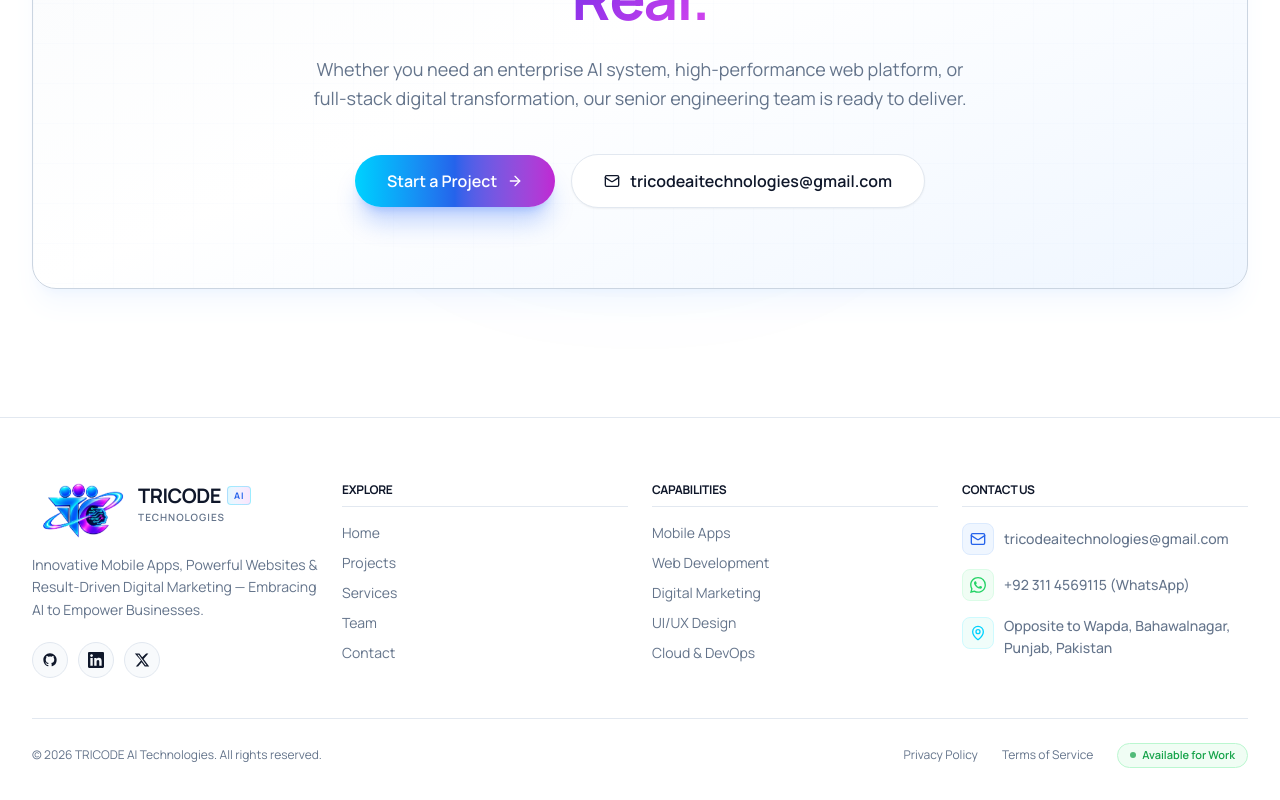
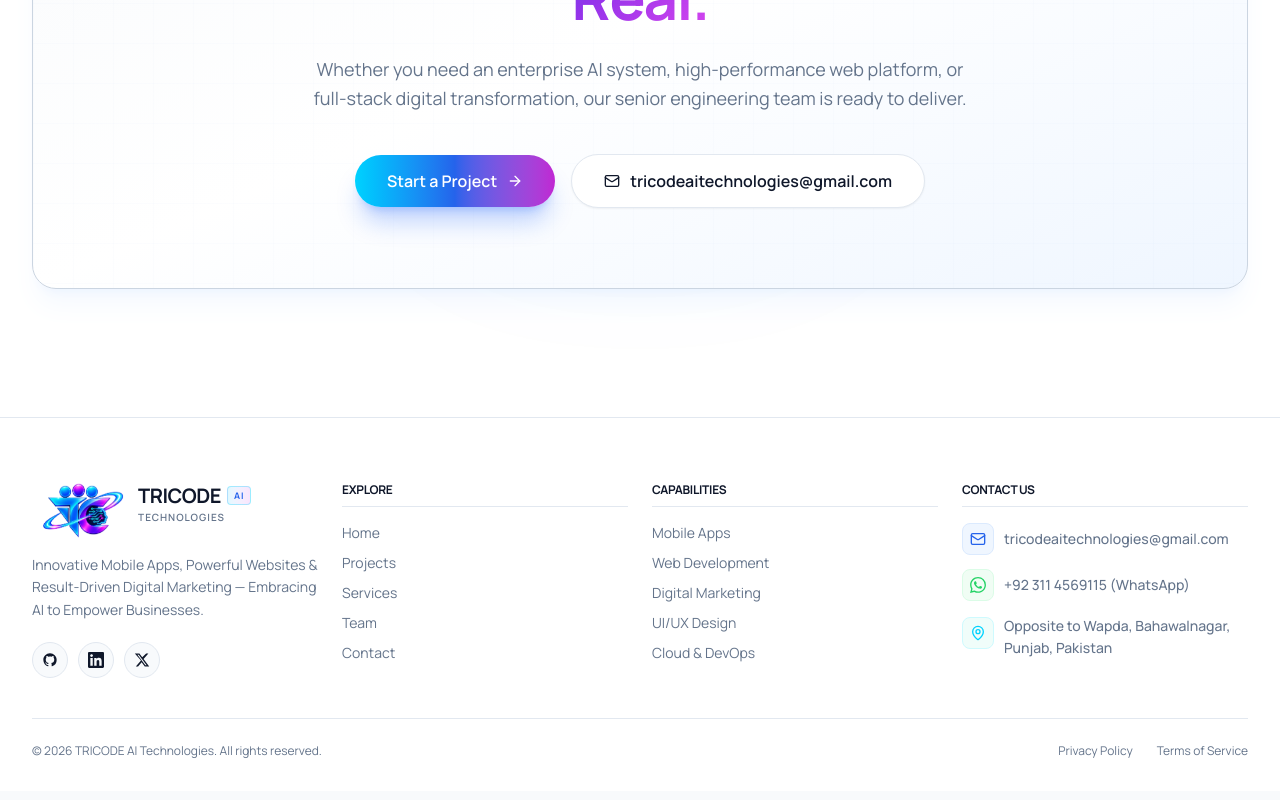
Before and after one commit to DevZoneSoluctions/TRICODE-AI, a React (Vite) app: page /#/ in a window 1280 px wide. Shown: the part 7113-7913 px from the top of the page. Built offline with nearby package versions, Linux system fonts and the light colour scheme.

Commit message:
chore: final updates and footer refinement

```diff
--- a/src/components/Footer.jsx
+++ b/src/components/Footer.jsx
@@ -216,10 +216,6 @@ export default function Footer() {
             <Link to="/contact" className="hover:text-[#0F172A] transition-colors">
               Terms of Service
             </Link>
-            <span className="inline-flex items-center gap-1.5 px-3 py-1 rounded-full bg-[#F0FDF4] border border-[#BBF7D0] text-[11px] font-semibold text-[#16A34A]">
-              <span className="w-1.5 h-1.5 rounded-full bg-[#16A34A] animate-pulse" />
-              Available for Work
-            </span>
           </div>
         </div>
 
```
Also changed, not shown: src/sections/CollaborationsSection.jsx (line endings or trailing spaces).
